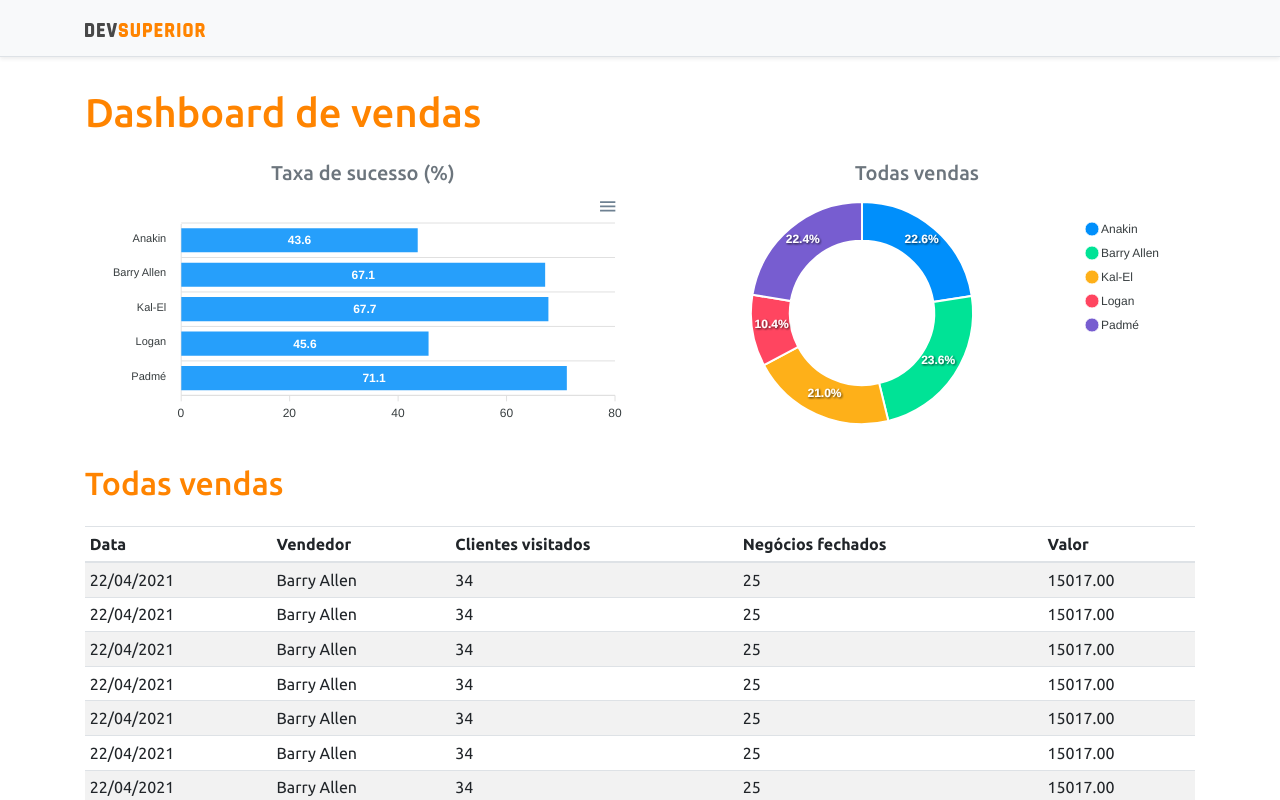
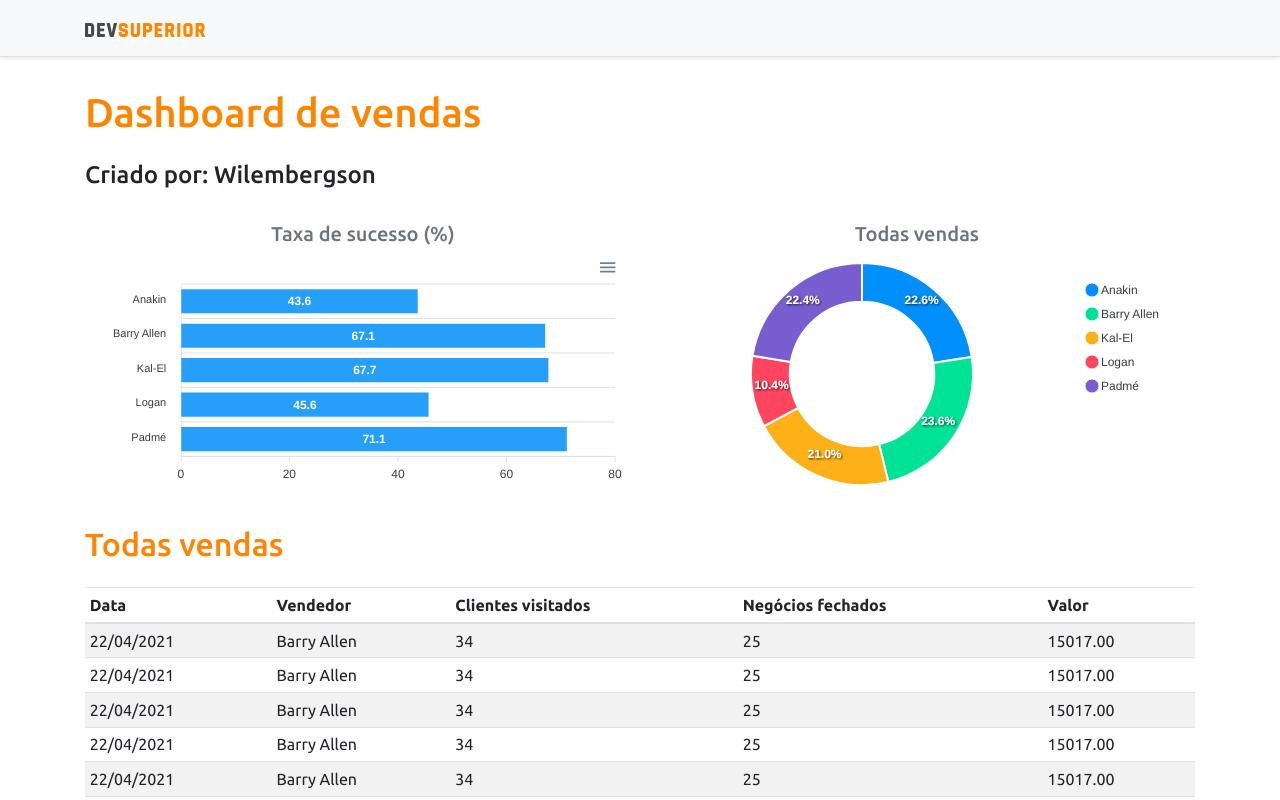
Before and after one commit to wilembergson/sistema-graficos-de-vendas, a React (Create React App) app in the folder frontend/: page / in a window 1280 px wide. Shown: the top 800 px of the page. Built offline with nearby package versions, Linux system fonts and the light colour scheme.

Commit message:
Commit adicional

```diff
--- a/frontend/src/App.tsx
+++ b/frontend/src/App.tsx
@@ -10,6 +10,8 @@ function App() {
       <NavBar />
       <div className="container">
         <h1 className="text-primary py-3">Dashboard de vendas</h1>
+        <h4>Criado por: Wilembergson</h4>
+        <br/>
 
         <div className="row px-3">
           <div className="col sm-6">
```
